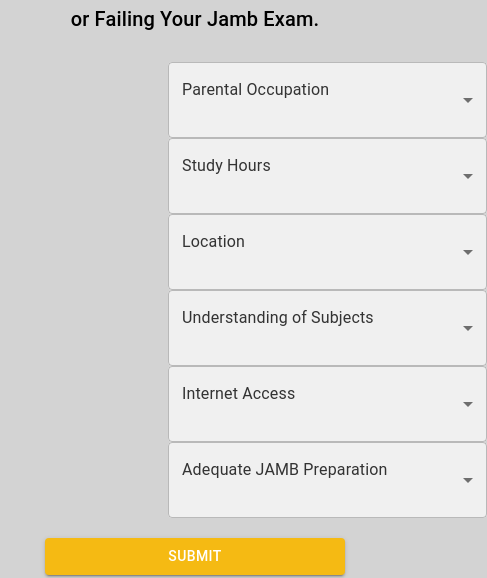
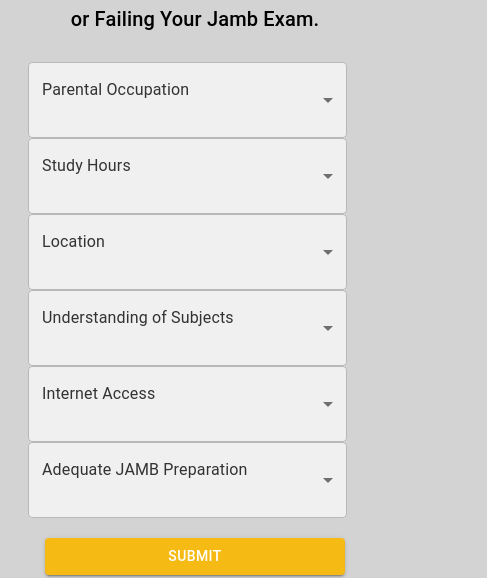
Before and after one commit to Saheed388/DataThonRepo, a React (Vite) app: page / in a window 390 px wide. Shown: the part 774-1352 px from the top of the page, 487 px wide, since content can reach past the window. Built offline with nearby package versions, Linux system fonts and the light colour scheme.

Commit message:
first commit

```diff
--- a/src/App.css
+++ b/src/App.css
@@ -159,7 +159,8 @@
     width: 100%; /* Full width for responsiveness */
     max-width: 90%; /* Max width for mobile */
     margin: 10px auto; /* Centered with reduced margin */
-
+    position: absolute;
+    left: 10px;
   }
 
   .button {
```
